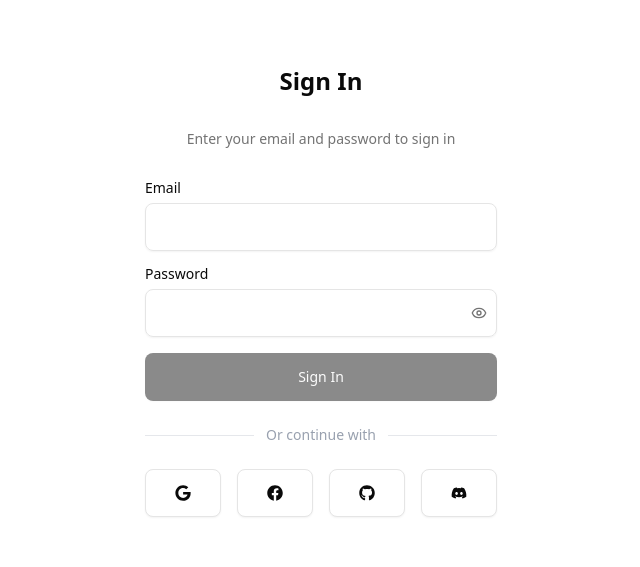
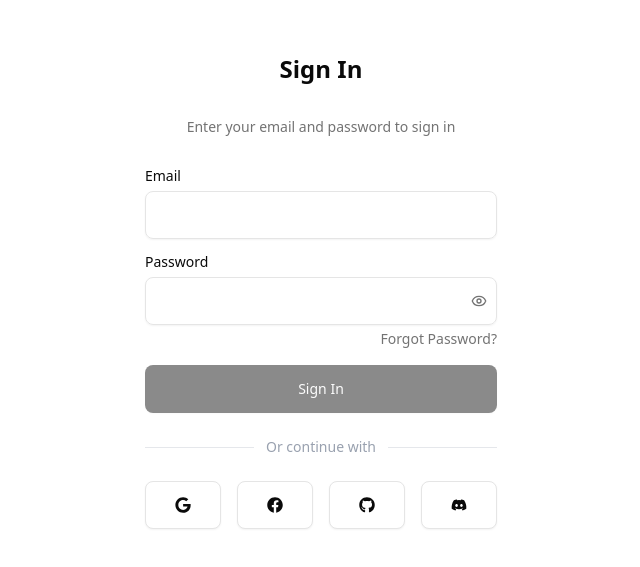
Before and after one commit to Alevit-Team/nextjs-boilerplate, a Next.js app: page /sign-in in a window 1280 px wide. Shown: the part 109-676 px from the top of the page, without its empty margins (319-959 px from the left). Built offline with nearby package versions, Linux system fonts and the light colour scheme; no server answers; what @next/env would draw is missing.

Commit message:
feat: add "Forgot Password?" link to SignInForm for improved user navigation
- Introduced a link to the forgot password page within the SignInForm component.
- Enhanced layout by wrapping password field and link in a div for better structure.

```diff
--- a/src/auth/nextjs/components/signin-form.tsx
+++ b/src/auth/nextjs/components/signin-form.tsx
@@ -16,6 +16,7 @@ import { useActionState } from 'react';
 import { signInSchema } from '../schemas';
 import { zodResolver } from '@hookform/resolvers/zod';
 import { getAuthErrorMessage } from '@/lib/get-auth-error-message';
+import Link from 'next/link';
 
 const defaultValues = {
   email: '',
@@ -66,6 +67,7 @@ export function SignInForm() {
             </FormItem>
           )}
         />
+        <div>
           <FormField
             control={form.control}
             name='password'
@@ -79,6 +81,15 @@ export function SignInForm() {
               </FormItem>
             )}
           />
+          <div className='flex justify-end pt-1'>
+            <Link
+              href='/forgot-password'
+              className='text-muted-foreground text-sm'
+            >
+              Forgot Password?
+            </Link>
+          </div>
+        </div>
         <div>
           <Button
             type='submit'
```
Lines whose indentation alone changed are shown as unchanged.
